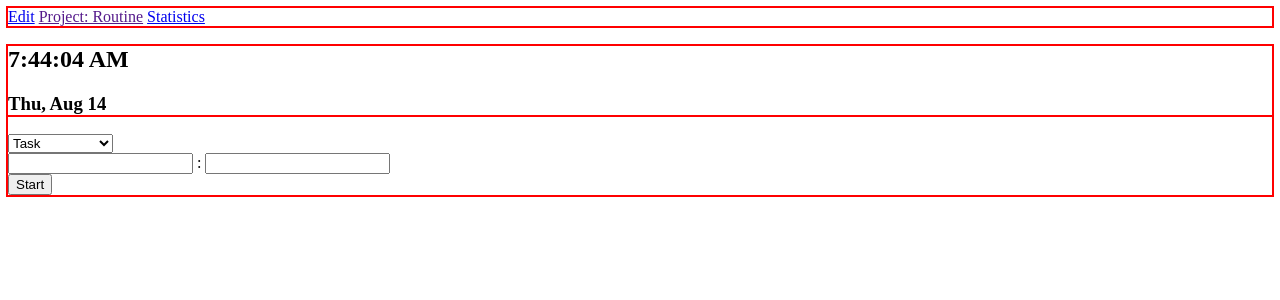
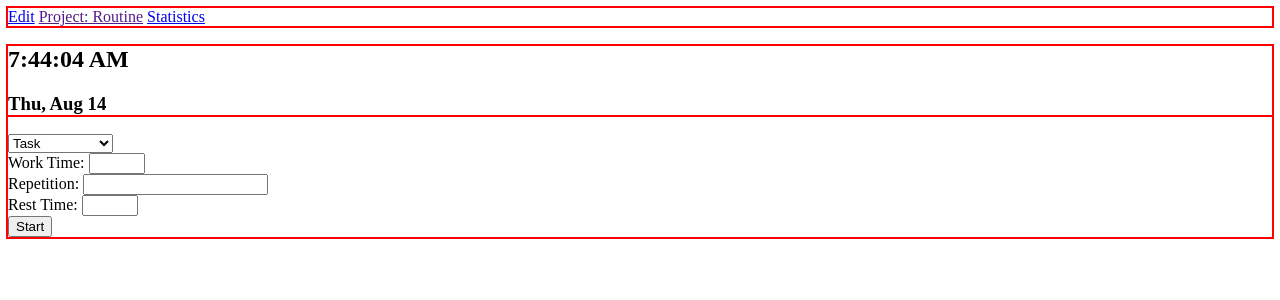
Before and after one commit to nurmareko/project-routine, a Flask app: page / in a window 1280 px wide. Shown: the top 300 px of the page. Run offline with Flask 3, Linux system fonts and the light colour scheme; some libraries are stand-ins or nearby versions.

Commit message:
Implement the reading of data from database to show the task options

```diff
--- a/app.py
+++ b/app.py
@@ -1,7 +1,10 @@
+from cs50 import SQL
 from flask import Flask, redirect, render_template, request
 
 app = Flask(__name__)
 app.config["TEMPLATES_AUTO_RELOAD"] = True
+
+db = SQL("sqlite:///routine.db")
 
 @app.after_request
 def after_request(response):
@@ -11,21 +14,28 @@ def after_request(response):
     response.headers["Pragma"] = "no-cache"
     return response
 
+
 @app.route("/", methods=["GET", "POST"])
 def index():
+    tasks = db.execute("SELECT * FROM tasks")
+
     if request.method == "POST":
-        return render_template("index.html")
+        return render_template("index.html", tasks=tasks)
+
     else:
-        return render_template("index.html")
+        return render_template("index.html", tasks=tasks)
+
 
 @app.route("/edit")
 def edit():
     return render_template("edit.html")
 
+
 @app.route("/study", methods=["POST"])
 def study():
     return render_template("study.html")
 
+
 @app.route("/statistics")
 def statistics():
     return render_template("statistics.html")
--- a/requirements.txt
+++ b/requirements.txt
@@ -1,2 +1,3 @@
 flask
 requests
+cs50
--- a/templates/index.html
+++ b/templates/index.html
@@ -18,15 +18,27 @@ Routine
         <h3 id="clock-bottom"></h3>
     </div>
     <form action="/study" method="post">
-        <select>
-            <option disabled selected>Task</option>
-            <option>Fullstackopen</option>
-            <option>CS50</option>
+        <select name="task" id="task-select">
+            <option disabled selected value="">Task</option>
+            {% for task in tasks %}
+              <option
+                data-rest-time="{{ task.rest_time }}"
+                data-repetition="{{ task.repetition }}"
+                data-work-time="{{ task.work_time }}"
+                value="{{ task.name }}"
+              >
+                {{ task.name }}
+              </option>
+            {% endfor %}
         </select>
         <br>
-        <input type="number" name="hour">
-        :
-        <input type="number" name="minute">
+
+        Work Time: <input id="work-time" name="work-time" type="number" min="1" max="60">
+        <br>
+        Repetition: <input id="repetition" name="repetition" type="number" min="1">
+        <br>
+        Rest Time: <input id="rest-time" name="rest-time" type="number" min="1" max="30">
+
         <br>
         <button>Start</button>
     </form>
@@ -58,9 +70,20 @@ Routine
         clockBottomElement.textContent = bottomString;
     }
 
+    const updateFormInput = () => {
+      document.getElementById('task-select').addEventListener('change', function() {
+        const selected = this.options[this.selectedIndex];
+
+        document.getElementById('work-time').value = selected.dataset.workTime || '';
+        document.getElementById('repetition').value = selected.dataset.repetition || '';
+        document.getElementById('rest-time').value = selected.dataset.restTime || '';
+      });
+    }
+
     setInterval(updateDateTime, 1000);
+    updateDateTime();
+    updateFormInput();
 
-    updateDateTime();
 </script>
 
 {% endblock %}
```
